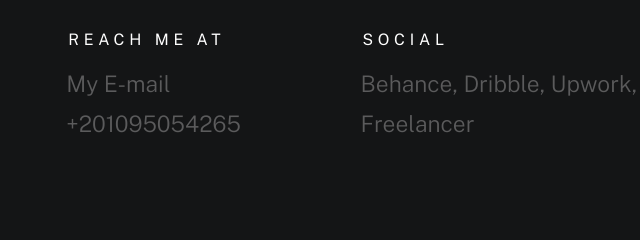
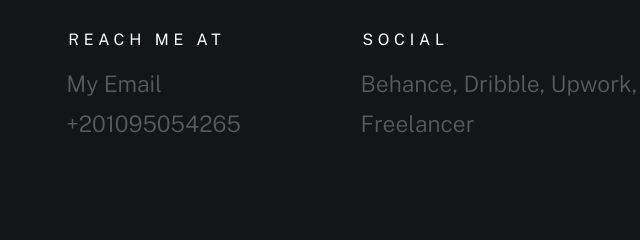
Before and after one commit to lmaospyd/AmrDesigns, a plain HTML site: page index.html in a window 1280 px wide. Shown: the part 5408-5648 px from the top of the page, 5-645 px from the left. Drawn offline with nearby package versions, Linux system fonts and the light colour scheme; a web font is replaced by a local one.

Commit message:
Update index.html

```diff
--- a/index.html
+++ b/index.html
@@ -574,7 +574,7 @@
                     <div class="column lg-3 md-5 tab-6 stack-on-550 contact-block">
                         <h3 class="text-pretitle">Reach me at</h3>
                         <p class="contact-links">
-                            <a href="mailto:DesignedByAmr@gmail.com" class="mailtoui">My E-mail</a> <br>
+                            <a href="mailto:DesignedByAmr@gmail.com" class="mailtoui">My Email</a> <br>
                             <a href="tel:+201095054265">+201095054265</a>
                         </p>
                     </div>
```
